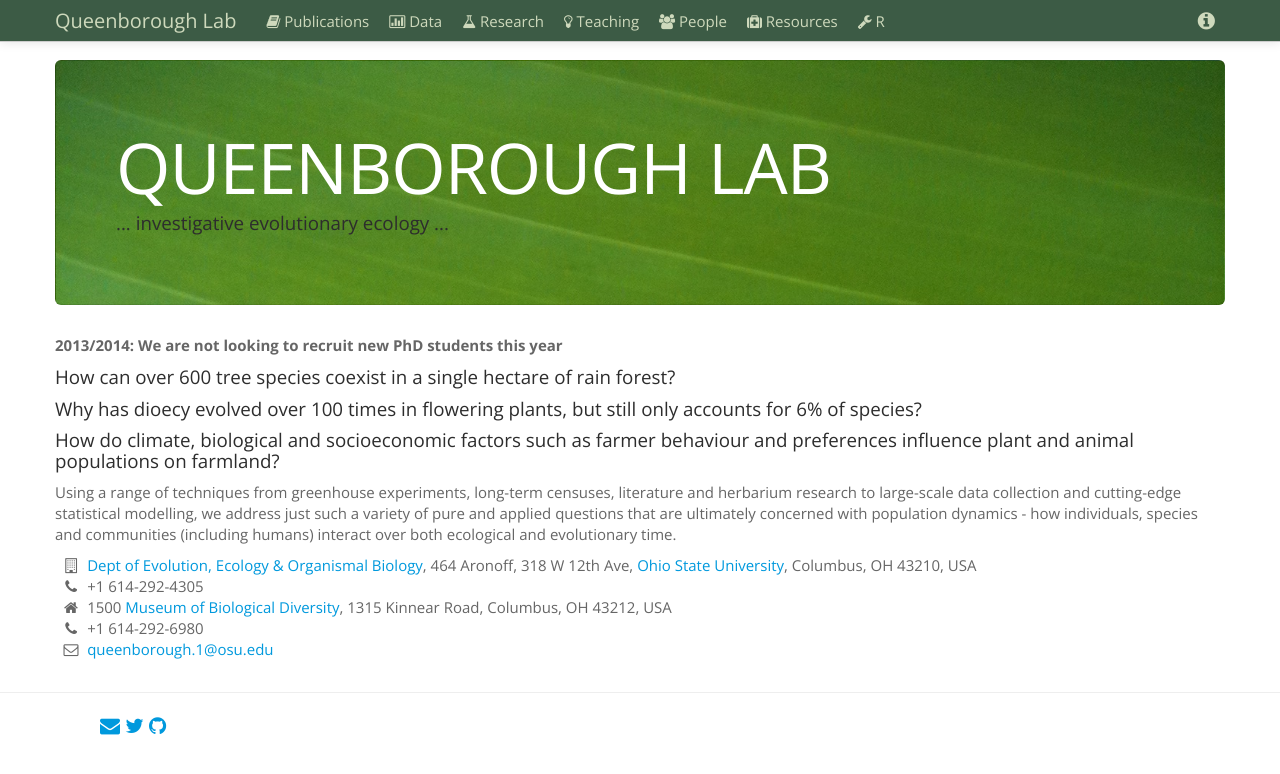
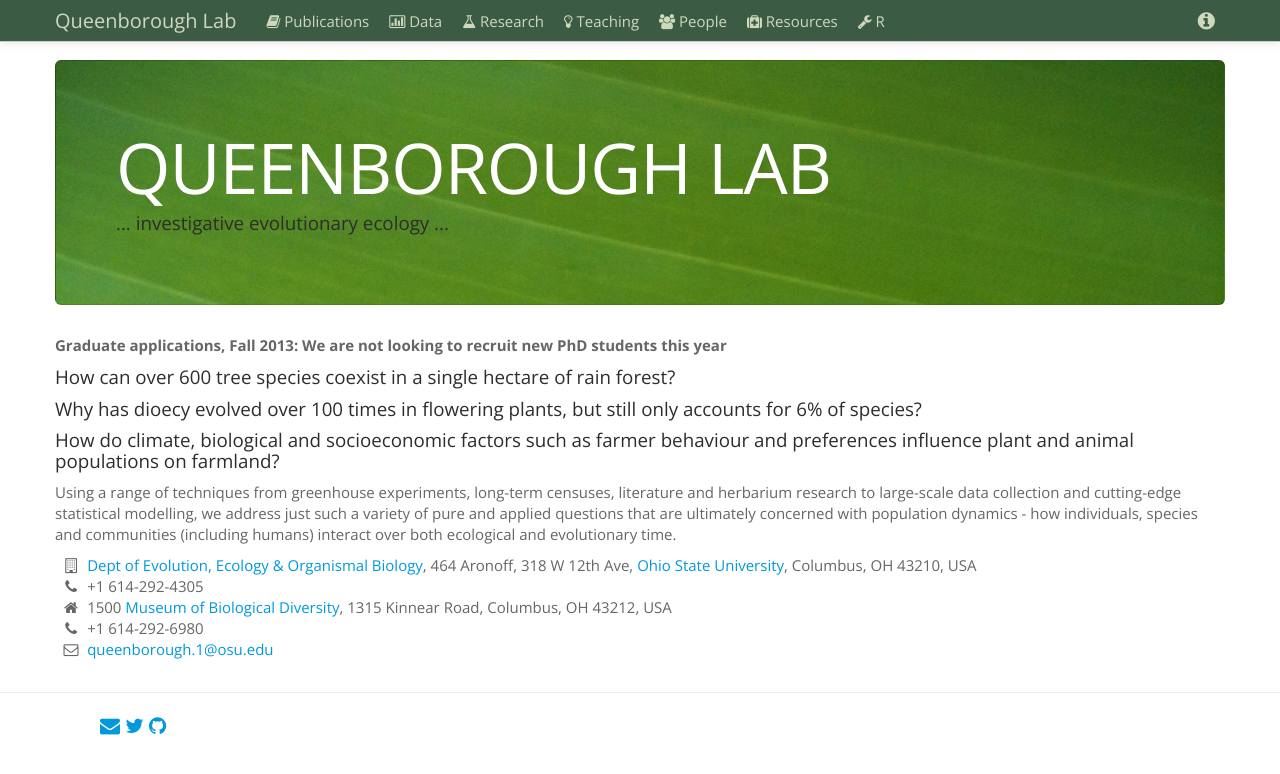
Before and after one commit to saq/saq.github.io, a Jekyll site: the page built from index.html, in a window 1280 px wide. Shown: the top 774 px of the page. Built offline with Jekyll 4.4.1, drawn with Linux system fonts in a browser that asks for light colours.

Commit message:
grad student note

```diff
--- a/index.html
+++ b/index.html
@@ -10,7 +10,7 @@ subtitle: Investigative evolutionary ecology
     <h4>... investigative evolutionary ecology ...</h4>
     </div>
 
-<b> 2013/2014: We are not looking to recruit new PhD students this year</b>
+<b> Graduate applications, Fall 2013: We are not looking to recruit new PhD students this year</b>
 
 <h4> How can over 600 tree species coexist in a single hectare of rain forest? </h4>
 
```
